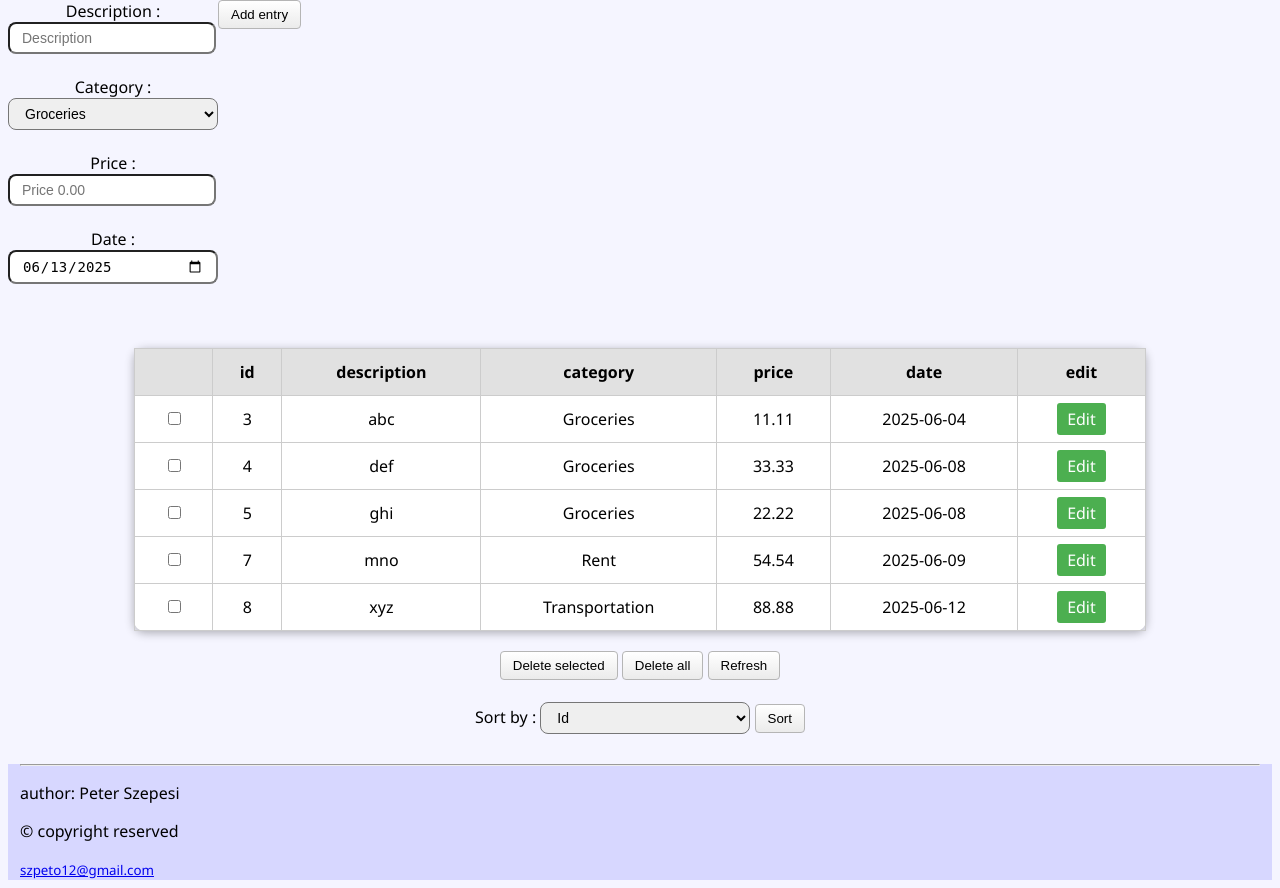
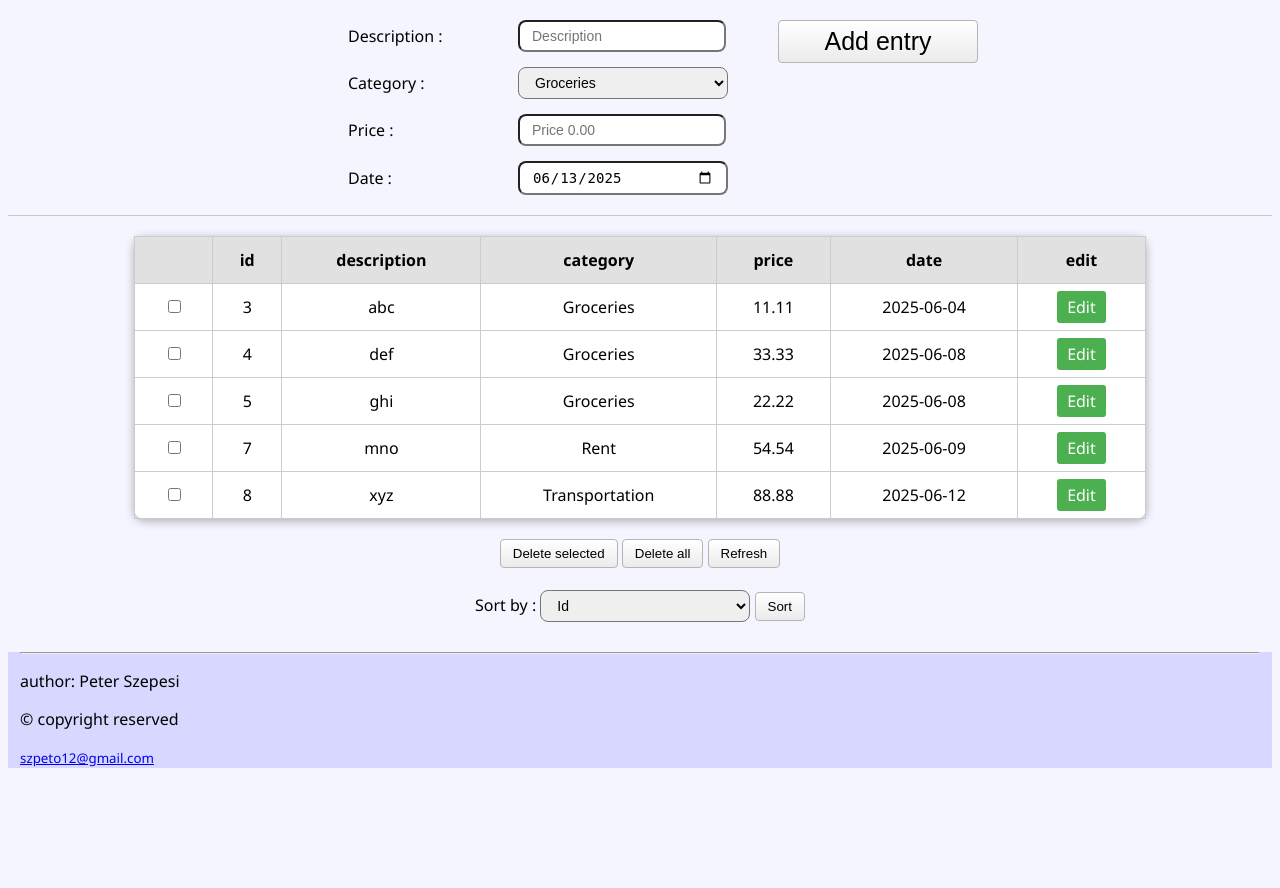
Before and after one commit to SzPeto/Python-Tutorial---01---Flask, a Flask app: page / in a window 1280 px wide. Shown: the part 140-1028 px from the top of the page. After the commit the page ends 908 px from the top, so only its background shows below. Run offline with Flask 3, Linux system fonts and the light colour scheme.

Commit message:
Version v0.4.3

```diff
--- a/Main.py
+++ b/Main.py
@@ -108,4 +108,4 @@ if __name__ == "__main__":
     with app.app_context():
         db.create_all()
 
-    app.run(debud = True)
+    app.run(debug = True)
--- a/static/styles.css
+++ b/static/styles.css
@@ -85,9 +85,23 @@ footer {
 .h-box-main {
     display: flex;
     flex-direction: row;
+    border-bottom: 1px solid rgb(200, 200, 200);
 }
 
-.v-box-left {
-    display: flex;
-    flex-direction: column;
+.grid-1 {
+    display: grid;
+    grid-template-columns: 150px 1fr; /*First column is 150px wide Second column takes up all the remaining space (fr stands for fraction of available space)*/
+    gap: 15px 20px; /* row gap, column gap */
+    align-items: center;
+    margin-top: 20px;
+    margin-bottom: 20px;
+    margin-left: 340px;
+    text-align: left;
 }
+
+#btn-add {
+    font-size: 25px;
+    margin-top: 20px;
+    margin-left: 50px;
+    width: 200px;
+}
--- a/templates/index.html
+++ b/templates/index.html
@@ -16,10 +16,14 @@
 
         {% else %}
         <form method="POST" action="/">
+
             <div class="h-box-main">
-                <div class="v-box-left">
+
+                <div class="grid-1">
+
                     <label for="description-inp">Description : </label>
-                    <input type="text" name="description" id="description-inp" placeholder="Description"><br>
+                    <input type="text" name="description" id="description-inp" placeholder="Description">
+
                     <label for="category-inp">Category : </label>
                     <select name="category" id="category-inp">
                           <option value="Groceries">Groceries</option>
@@ -46,15 +50,22 @@
                           <option value="Personal Care">Personal Care</option>
                           <option value="Fitness">Fitness</option>
                           <option value="Miscellaneous">Miscellaneous</option>
-                    </select><br>
+                        </select>
+
                     <label for="price-inp">Price : </label>
-                    <input type="text" name="price" id="price-inp" placeholder="Price 0.00"><br>
+                    <input type="text" name="price" id="price-inp" placeholder="Price 0.00">
+
                     <label for="date-inp">Date : </label>
-                    <input type="date" id="date-inp" value="{{ today }}" name="date"><br><br>
+                    <input type="date" id="date-inp" value="{{ today }}" name="date">
+
                 </div>
+
                 <div class="buttons-add">
-                    <button type="submit" name="action" value="Add entry" id="btn_add">Add entry</button>
+
+                    <button type="submit" name="action" value="Add entry" id="btn-add">Add entry</button>
+
                 </div>
+
             </div>
 
             <table>
```
Also changed, not shown: instance/database.db, 1 other file. Lines whose indentation alone changed are shown as unchanged.
